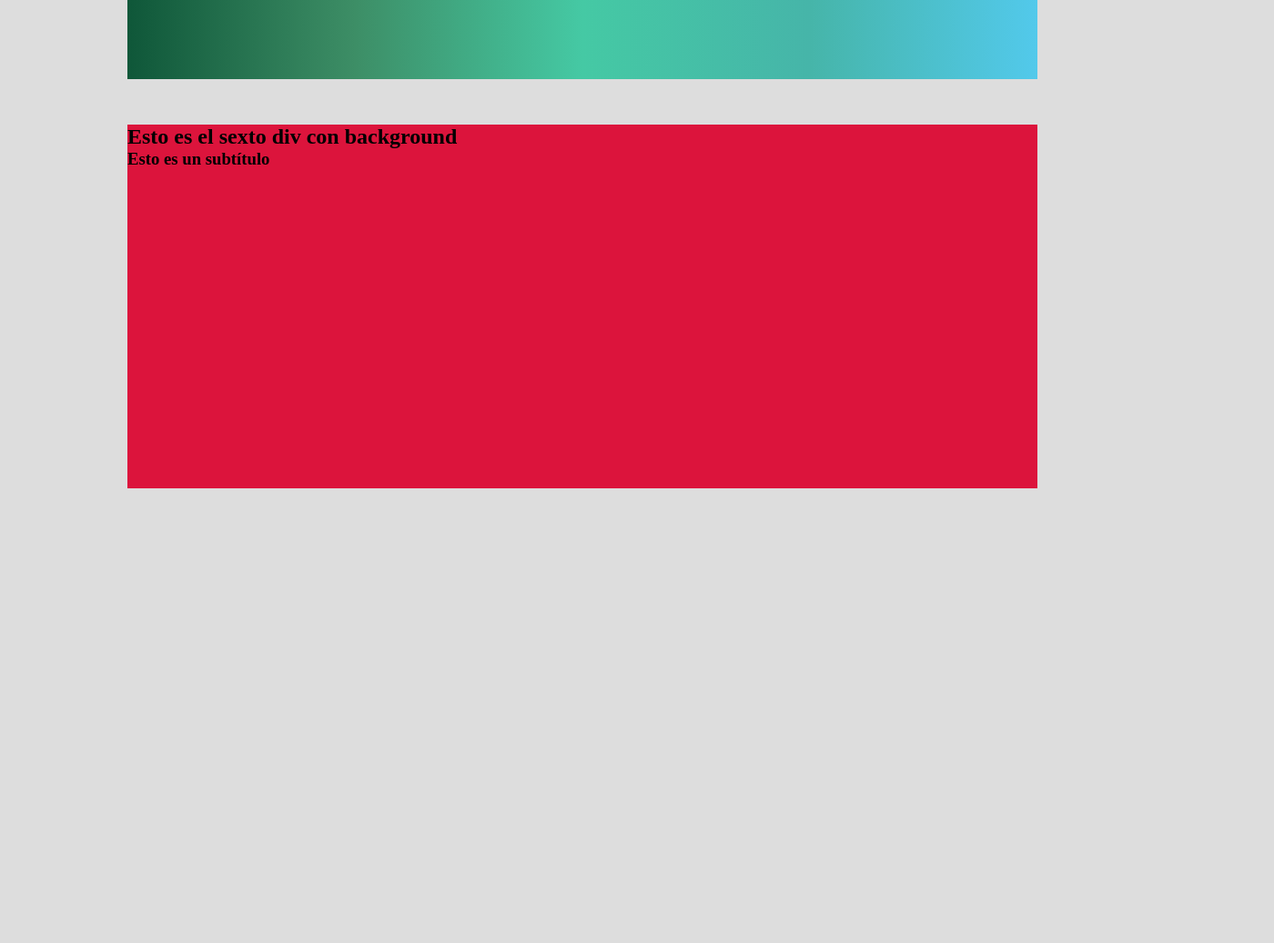
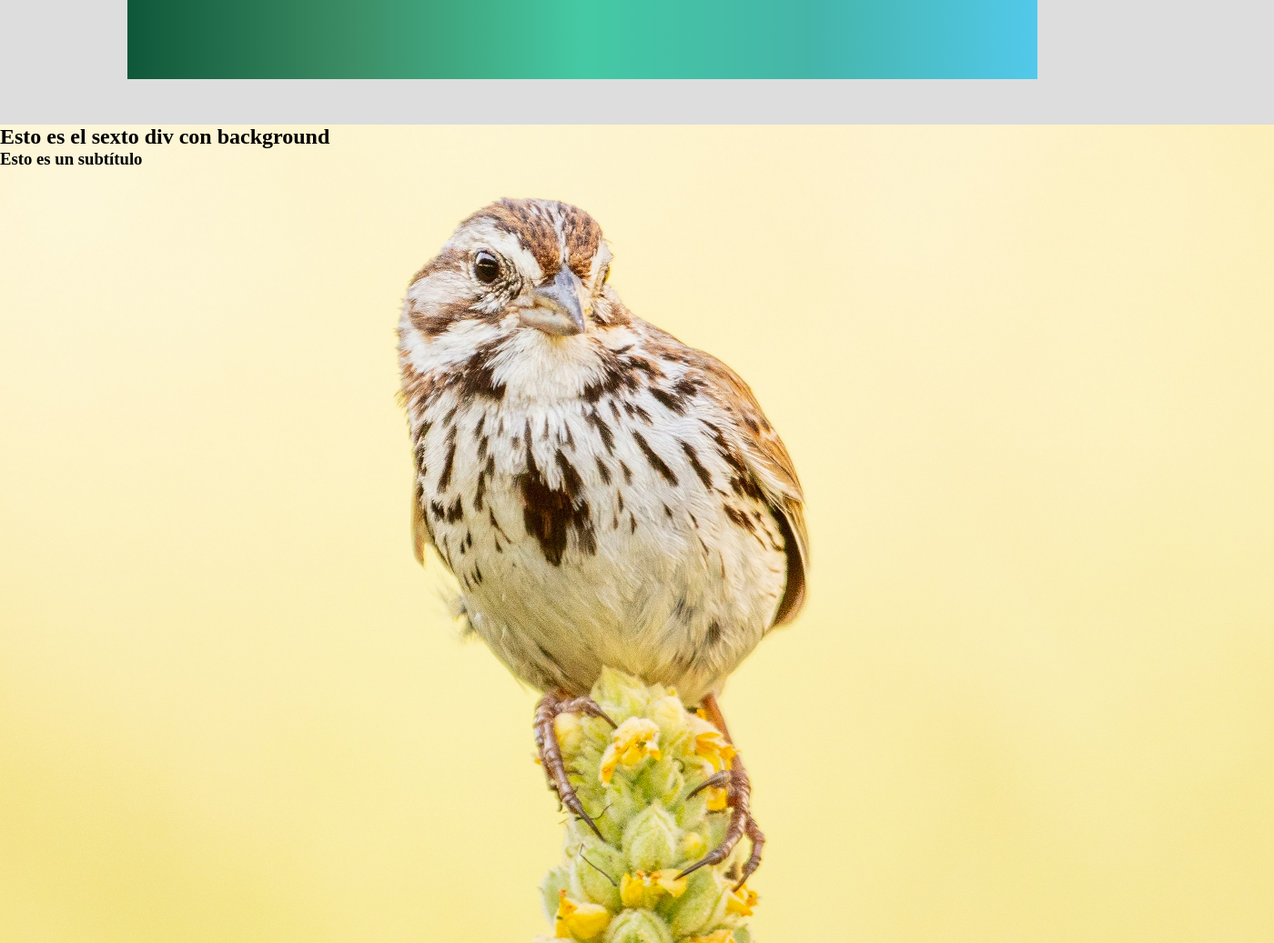
Before and after one commit to avefenixdev/87892-maquetador-web-avanzado, a website built with Vite: page clase-01/02.backgrounds/index.html in a window 1280 px wide. Shown: the part 2220-3257 px from the top of the page at 91% size, 1400 px wide, since content can reach past the window. Before the commit the page ends 2807 px from the top, so only its background shows below. Built offline with nearby package versions, Linux system fonts and the light colour scheme.

```diff
--- a/clase-01/02.backgrounds/src/style.css
+++ b/clase-01/02.backgrounds/src/style.css
@@ -66,7 +66,20 @@
     url('/imgs/tucan.webp');
 }
 
+/* https://gradients.app/es/gradient */
+/* https://uigradients.com/ */
+/* https://cssgradient.io/ */
 .background-5 {
   background-color: #0f5739; /* fallback */
   background-image: linear-gradient(90deg, #0f5739, #3d8e66, #45c9a4, #46b5a9, #52c9eb);
 }
+
+.background-6 {
+  width: 1400px;
+  height: 900px;
+  background-color: burlywood;
+  background-image: url('/imgs/pajarito-sobre-tronquito.jpg');
+  background-position: 0 -350px;
+  background-repeat: no-repeat;
+  background-size: cover;
+}
--- /dev/null
+++ b/clase-01/03.tipografias-locales/src/main.js
@@ -0,0 +1 @@
+import './style.css';
--- /dev/null
+++ b/clase-01/03.tipografias-locales/src/style.css
@@ -0,0 +1,18 @@
+/* reset */
+* {
+  /* selector universal -> seleciona todas etiquetas html */
+  margin: 0;
+  padding: 0;
+  box-sizing: border-box;
+}
+
+body {
+  /*                   RRGGBB */
+  /*                   RGB */
+  background-color: #ddd;
+  font-size: 100%;
+}
+
+.tipo-seguras {
+  font-family: Arial, Helvetica, sans-serif; /* fallback */
+}
```
Also changed, not shown: clase-01/03.tipografias-locales/index.html (added, +22 -0 lines), clase-01/03.tipografias-locales/package.json (added, +14 -0 lines), clase-01/02.backgrounds/public/imgs/pajarito-sobre-tronquito.jpg (added), clase-01/03.tipografias-locales/.prettierrc.json (added), clase-01/03.tipografias-locales/README.md (added), clase-01/03.tipografias-locales/_ref/image.png (added), 5 other files.
